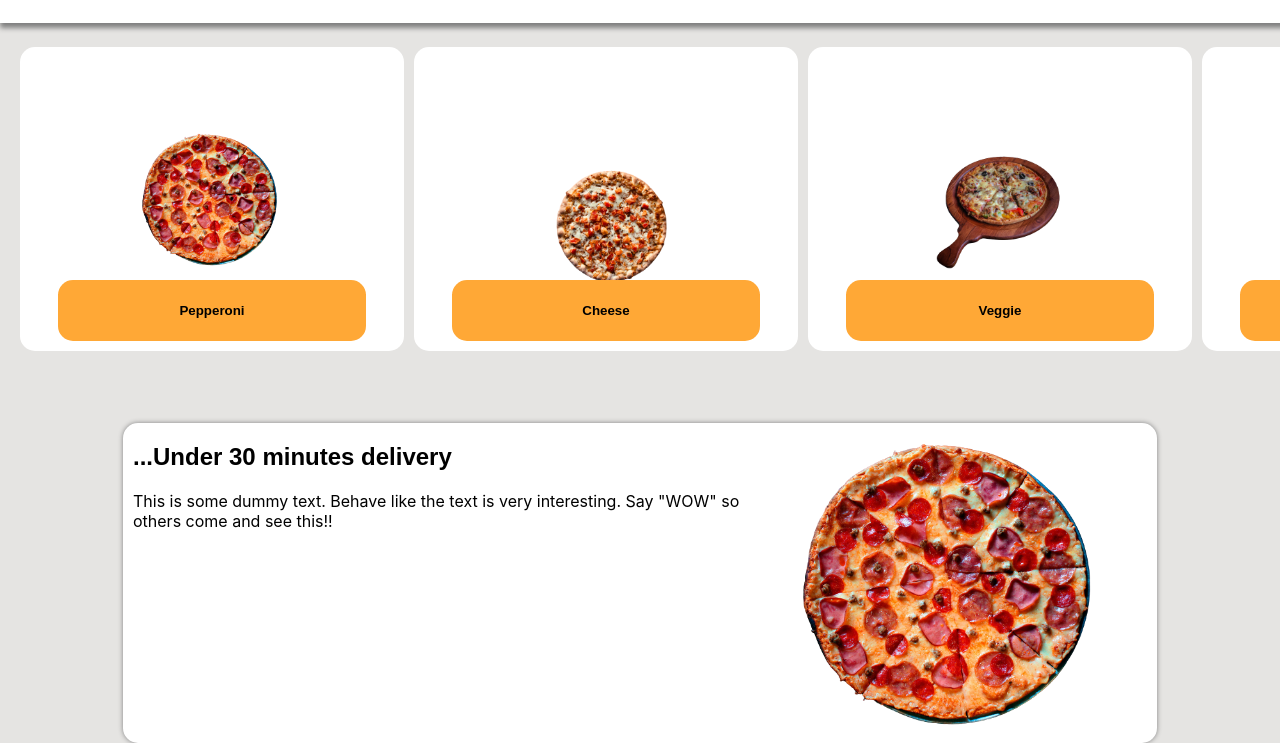
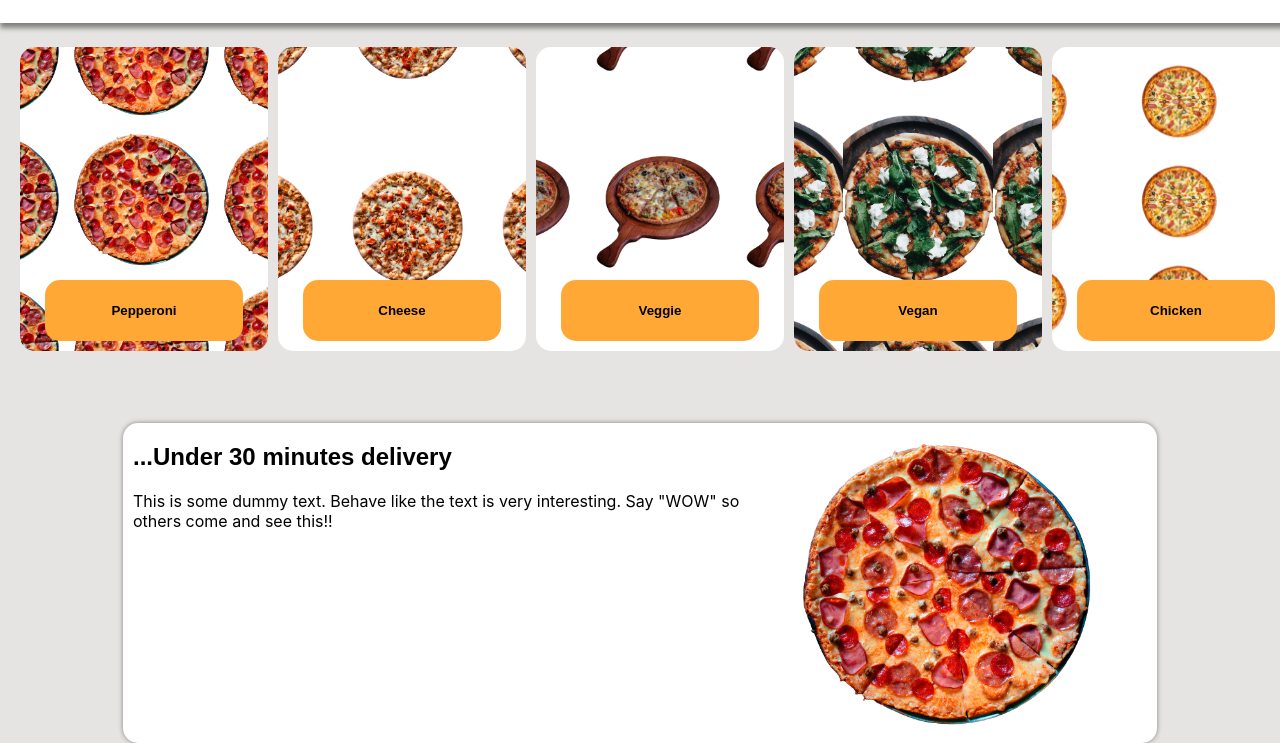
Before and after one commit to SomtoJF/Restaurant, a website built with webpack: page dist/index.html in a window 1280 px wide. Shown: the part 57-800 px from the top of the page. Built offline with nearby package versions, Linux system fonts and the light colour scheme; a web font is replaced by a local one.

Commit message:
Alter Slider based on device in use

```diff
--- a/src/slider.css
+++ b/src/slider.css
@@ -3,12 +3,11 @@
     width: 100%;
     background-color: inherit;
     display: grid;
-    grid-template-columns: repeat(5, max(30%, 150px));
+    grid-template-columns: repeat(5, 1fr);
     margin-top: 12vh;
     justify-content: flex-start;
     align-items: center;
     padding: 0px 20px;
-    overflow-x: scroll;
     gap: 10px;
 }
 
@@ -17,7 +16,6 @@
     border-radius: 15px;
     background-color: #FFF;
     background-size: 150px;
-    background-repeat: no-repeat;
     display: flex;
     align-items: flex-end;
     justify-content: center;
@@ -41,3 +39,9 @@
     background-color: #FFF;
     color: #FFA836;
 }
+@media all and (max-width: 1000px) {
+    #slider-container{
+        grid-template-columns: repeat(5, max(30%, 150px));
+        overflow-x: scroll;
+    }
+}
```
